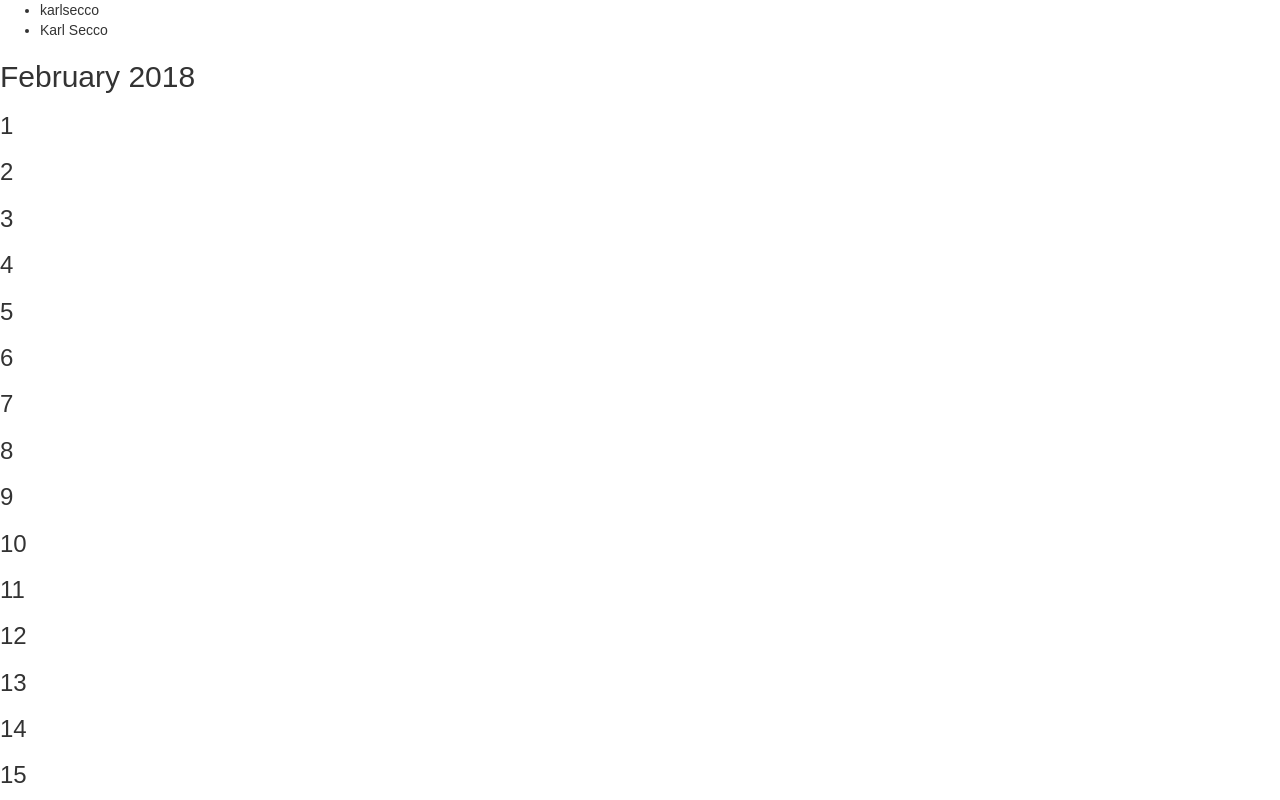
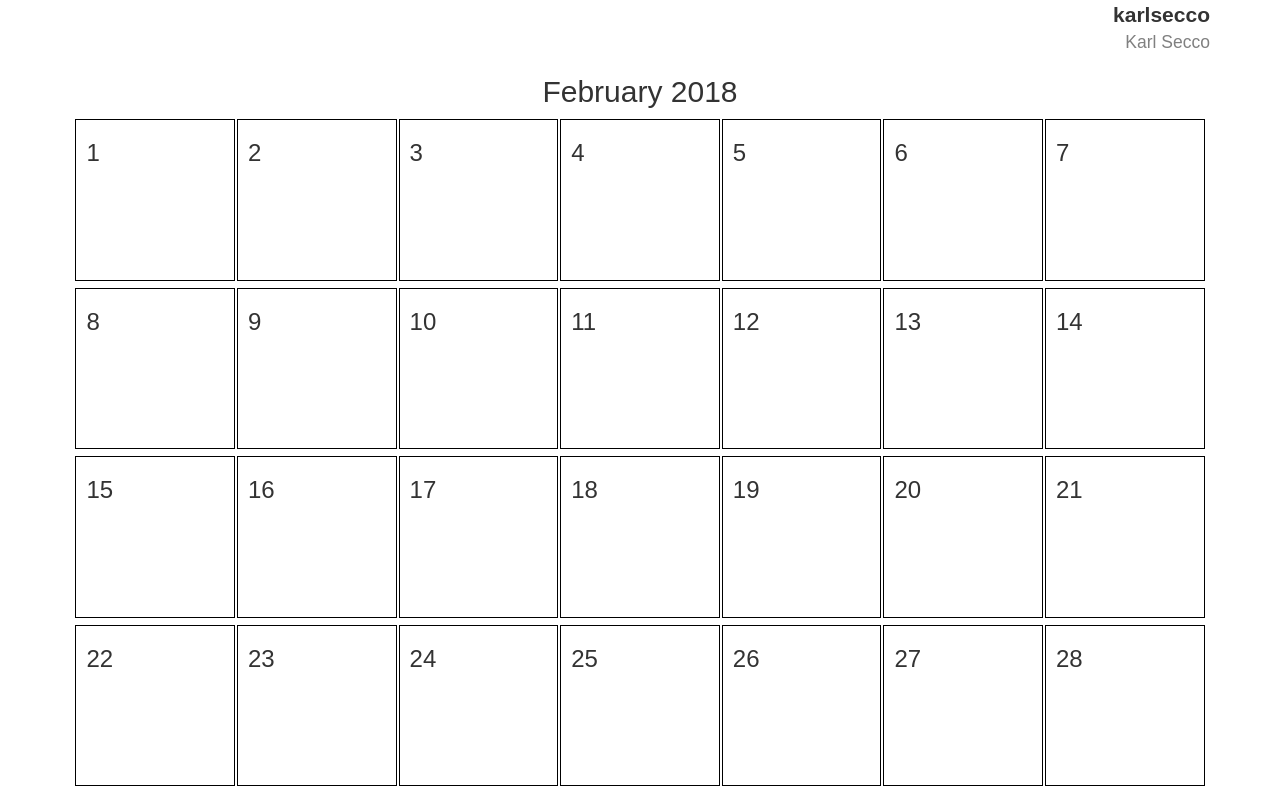
Before and after one commit to karlsecco/SNYCTFP, a React (Create React App) app in the folder calendar-app/: page / in a window 1280 px wide. Shown: the top 800 px of the page. Built offline with nearby package versions, Linux system fonts and the light colour scheme.

Commit message:
completing initial calendar layout

```diff
--- a/calendar-app/src/App.js
+++ b/calendar-app/src/App.js
@@ -4,7 +4,7 @@ import Calendar from './Calendar';
 export default class App extends PureComponent {
   render() {
     return (
-      <div className="App">
+      <div className="container">
         <Calendar />
       </div>
     );
--- /dev/null
+++ b/calendar-app/src/Day.css
@@ -0,0 +1,15 @@
+.day {
+  position: relative;
+  display: inline-flex;
+  width: 14%;
+  padding-top: 14%;
+  margin: 1px;
+  border: 1px solid black;
+}
+
+.day__date {
+  position: absolute;
+  top: 0;
+  left: 0;
+  padding-left: 10px;
+}
--- a/calendar-app/src/Day.js
+++ b/calendar-app/src/Day.js
@@ -1,11 +1,12 @@
 import React, { Component } from 'react';
 import PropTypes from 'prop-types';
+import './Day.css';
 
 export default class Day extends Component {
   render() {
     return (
-      <div>
-        <h3>{this.props.day}</h3>
+      <div className="day">
+        <h3 className="day__date">{this.props.day}</h3>
       </div>
     );
   }
--- a/calendar-app/src/Month.js
+++ b/calendar-app/src/Month.js
@@ -14,7 +14,7 @@ export default class Month extends PureComponent {
     }
 
     return (
-      <div>
+      <div className="text-center">
         <h2>
           {name} {year}
         </h2>
--- /dev/null
+++ b/calendar-app/src/User.css
@@ -0,0 +1,14 @@
+.user-list {
+  list-style-type: none;
+  padding: 0
+}
+
+.user-list__username {
+  font-size: 1.5em;
+  font-weight: 700;
+}
+
+.user-list__full-name {
+  font-size: 1.25em;
+  color: grey;
+}
--- a/calendar-app/src/User.js
+++ b/calendar-app/src/User.js
@@ -1,14 +1,15 @@
 import React, { PureComponent } from 'react';
 import PropTypes from 'prop-types';
+import './User.css';
 
 export default class User extends PureComponent {
   render() {
     const { username, firstName, lastName } = this.props.user;
     return (
       <div>
-        <ul>
-          <li>{username}</li>
-          <li>
+        <ul className="user-list">
+          <li className="user-list__username text-right">{username}</li>
+          <li className="user-list__full-name text-right">
             {firstName} {lastName}
           </li>
         </ul>
```
